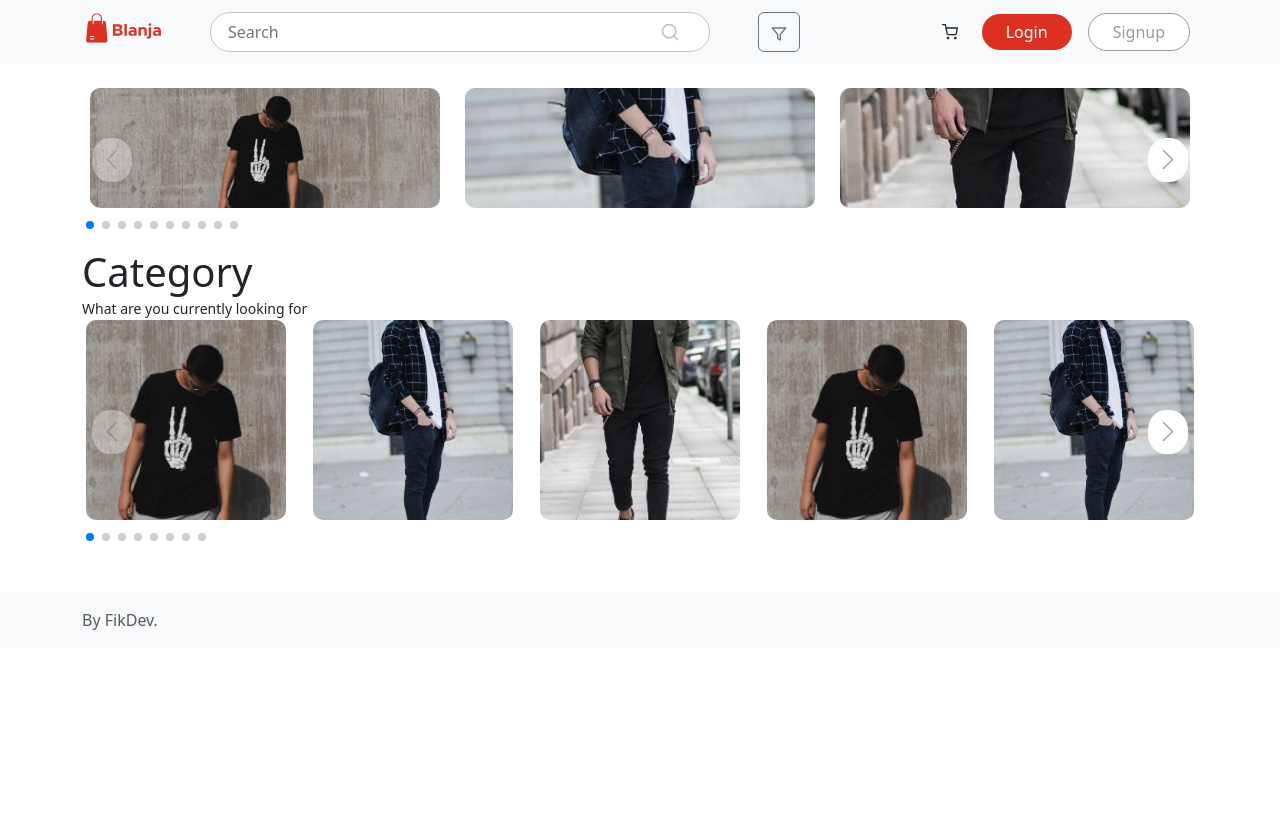
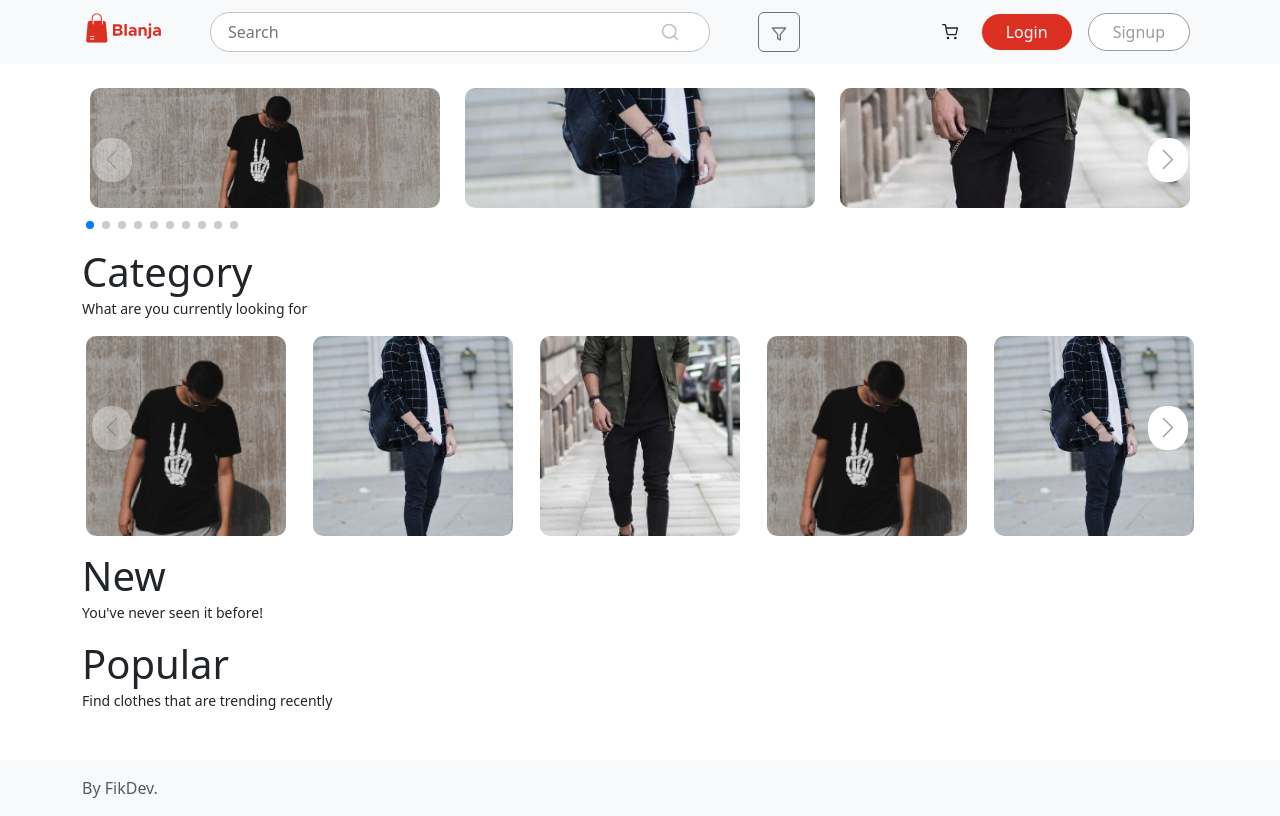
Before and after one commit to taufik17/Blanja, a Next.js app: page / in a window 1280 px wide. Built offline with nearby package versions, Linux system fonts and the light colour scheme.

Commit message:
[add] new popular

```diff
--- a/components/organisms/carouselcategory.js
+++ b/components/organisms/carouselcategory.js
@@ -7,11 +7,10 @@ import { Swiper, SwiperSlide } from "swiper/react";
 // Import Swiper styles
 import "swiper/css";
 import "swiper/css/free-mode";
-import "swiper/css/pagination";
 import "swiper/css/navigation";
 
 // import required modules
-import { FreeMode, Pagination } from "swiper";
+import { FreeMode } from "swiper";
 import { Navigation, Mousewheel, Keyboard } from "swiper";
 
 
@@ -28,11 +27,8 @@ function Carouselcategory() {
         navigation={true}
         mousewheel={true}
         keyboard={true}
-        pagination={{
-          clickable: true,
-        }}
-        modules={[Navigation, FreeMode, Pagination, Mousewheel, Keyboard]}
-        className="mySwiper"
+        modules={[Navigation, FreeMode, Mousewheel, Keyboard]}
+        className="mySwiper pt-3"
       >
         <SwiperSlide>
         <Image src="/image/gambar1.png" alt="Logo" width={200} height={200} className={StyleHome.imgCarousel}/>
--- /dev/null
+++ b/components/organisms/new.js
@@ -0,0 +1,12 @@
+import React from 'react'
+
+function New() {
+  return (
+    <>
+    <h1 className='pt-3 mb-0'>New</h1>
+    <small>You{"'"}ve never seen it before!</small>
+    </>
+  )
+}
+
+export default New
--- /dev/null
+++ b/components/organisms/popular.js
@@ -0,0 +1,12 @@
+import React from 'react'
+
+function Popular() {
+  return (
+    <>
+    <h1 className='pt-3 mb-0'>Popular</h1>
+    <small>Find clothes that are trending recently</small>
+    </>
+  )
+}
+
+export default Popular
--- a/pages/index.js
+++ b/pages/index.js
@@ -3,6 +3,8 @@ import { Container } from "react-bootstrap";
 import Navbar from "../components/organisms/navbar";
 import CarouselTrend from "../components/organisms/carouseltrend";
 import CarouselCategory from "../components/organisms/carouselcategory";
+import New from "../components/organisms/new";
+import Popular from "../components/organisms/popular";
 
 export default function Home() {
   return (
@@ -16,6 +18,8 @@ export default function Home() {
       <Container className="pt-4">
         <CarouselTrend />
         <CarouselCategory />
+        <New />
+        <Popular />
       </Container>
       <footer class="footer mt-5 py-3 bg-light">
         <div class="container">
```
